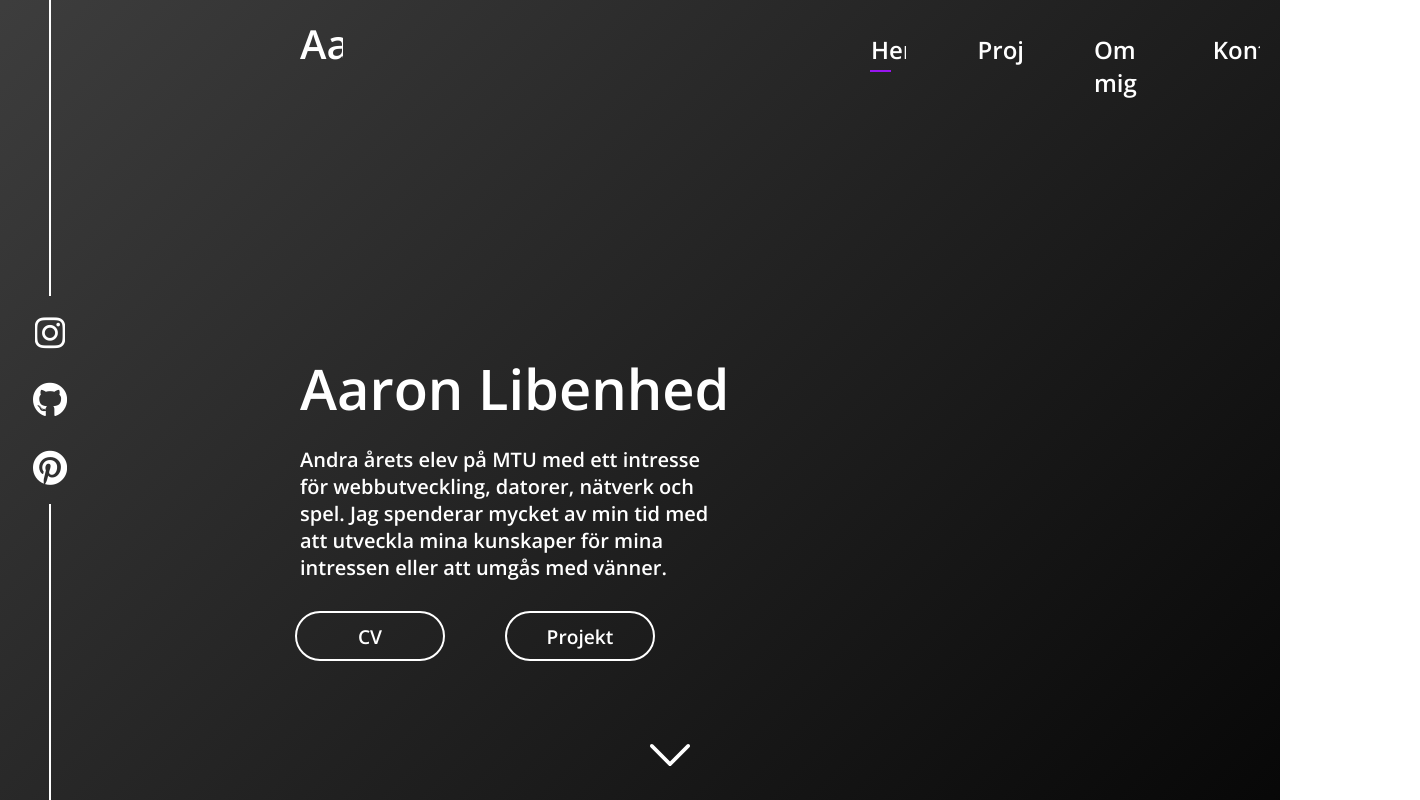
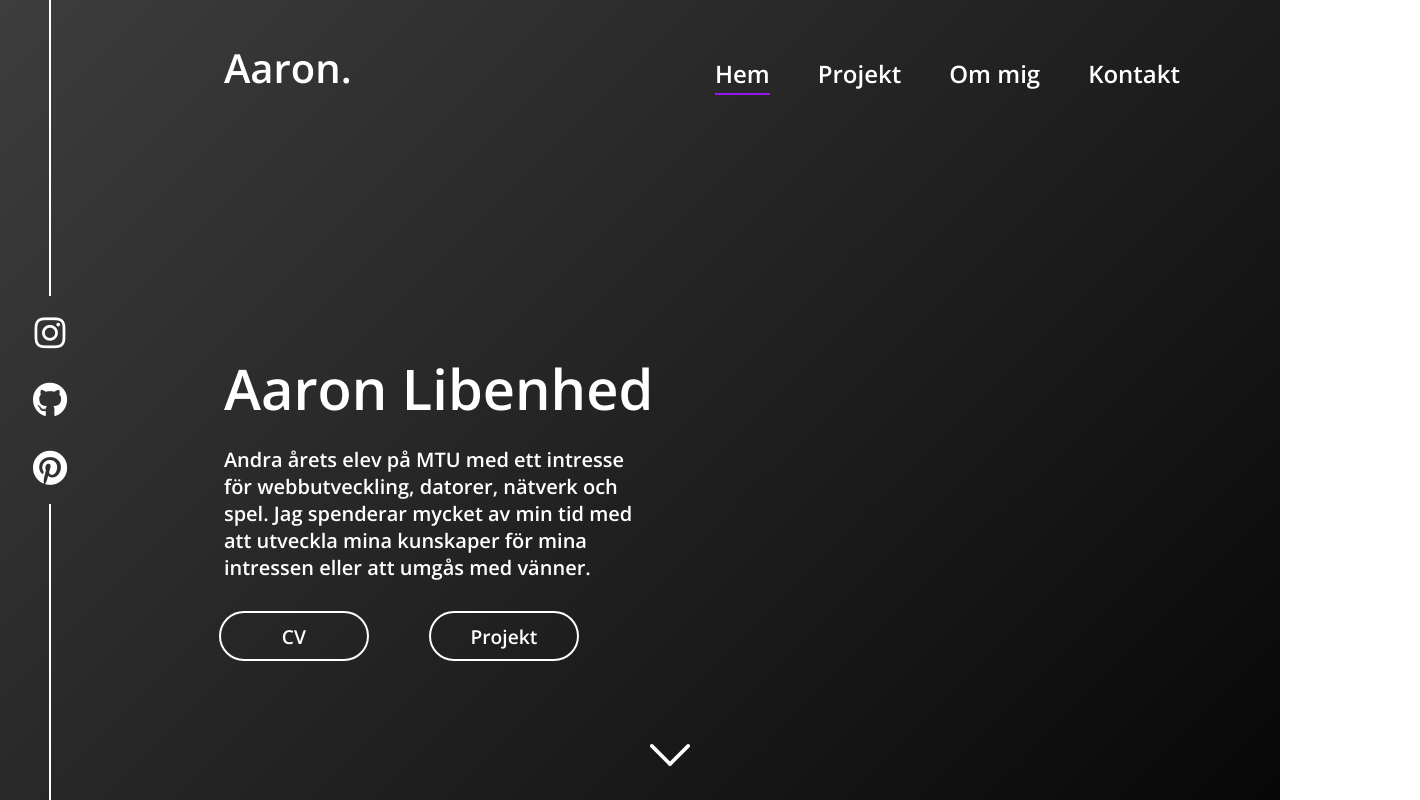
Before and after one commit to Kashiimoto/portfolio, a plain HTML site: page Portfolio/index.html in a window 1280 px wide. Shown: the top 800 px of the page, 1420 px wide, since content can reach past the window. Drawn offline with nearby package versions, Linux system fonts and the light colour scheme.

Commit message:
responsive update

```diff
--- a/Portfolio/index.html
+++ b/Portfolio/index.html
@@ -12,12 +12,16 @@
 
     <section class="home-section" id="home">
         <nav class="top-nav">
-            <p>Aaron.</p>
+            <div class="nav-name">
+                <p>Aaron.</p>
+            </div>
 
-            <a href="#" class="home-home">Hem</a>
-            <a href="#project">Projekt</a>
-            <a href="#about">Om mig</a>
-            <a href="#contact">Kontakt</a>
+            <div class="nav-links">
+                <a href="#" class="home-home">Hem</a>
+                <a href="#project">Projekt</a>
+                <a href="#about">Om mig</a>
+                <a href="#contact">Kontakt</a>
+            </div>
         </nav>
 
         <nav class="left-nav">
--- a/Portfolio/style.css
+++ b/Portfolio/style.css
@@ -11,7 +11,7 @@ head, body{
 	box-sizing: border-box;
     color: var(--text-color);
     scroll-behavior: smooth;
-    overflow-x: hidden;
+    /* overflow-x: hidden; */
 }
 
 a{
@@ -30,7 +30,7 @@ a{
     --cta-color: hsl(276, 87%, 51%);
     --message-color: hsl(0, 0%, 65%);
 
-    --left-margin: 200px;
+    --left-margin: 10.5%;
     --top-margin: 120px;
     /* 100vh = 937px */
 }
@@ -81,41 +81,53 @@ section{
     grid-area: top-nav;
     display: flex;
     align-items: baseline;
-    gap: 1rem;
+    justify-content: space-between;
+    height: 100px;
+    padding-inline: var(--left-margin) 100px;
 }
 
-.top-nav p{
-    margin: 1.37% 40.3% 0 var(--left-margin);
+.top-nav .nav-name{
+    font-size: 2.5rem;
+    height: 100%;
+}
+
+.top-nav .nav-name p{
     font-size: 2.5rem;
 }
 
-.top-nav a{
-    padding: 1rem;
+.nav-links{
+    display: flex;
+    flex-wrap: wrap;
     font-size: 1.5rem;
+    gap: 3rem;
+}
+
+.nav-links a{
+    margin: 0;
     position: relative;
 }
 
-.top-nav a:hover{
+.nav-links a:hover{
     transform: scale(110%);
 }
 
-.top-nav a::after{
+.nav-links a::after{
     content: "";
     position: absolute;
-    bottom: 10px;
-    left: 15px;
+    bottom: -5px;
+    left: 0px;
     height: 2px;
     width: 0;
     background-color: var(--cta-color);
     transition: 0.3s;
 }
 
-.top-nav a:hover::after {
-    width: calc(100% - 30px);
+.nav-links a:hover::after {
+    width: 100%;
 }
 
 .home-home::after{
-    width: calc(100% - 30px) !important;
+    width: 100% !important;
 }
 
 
```
